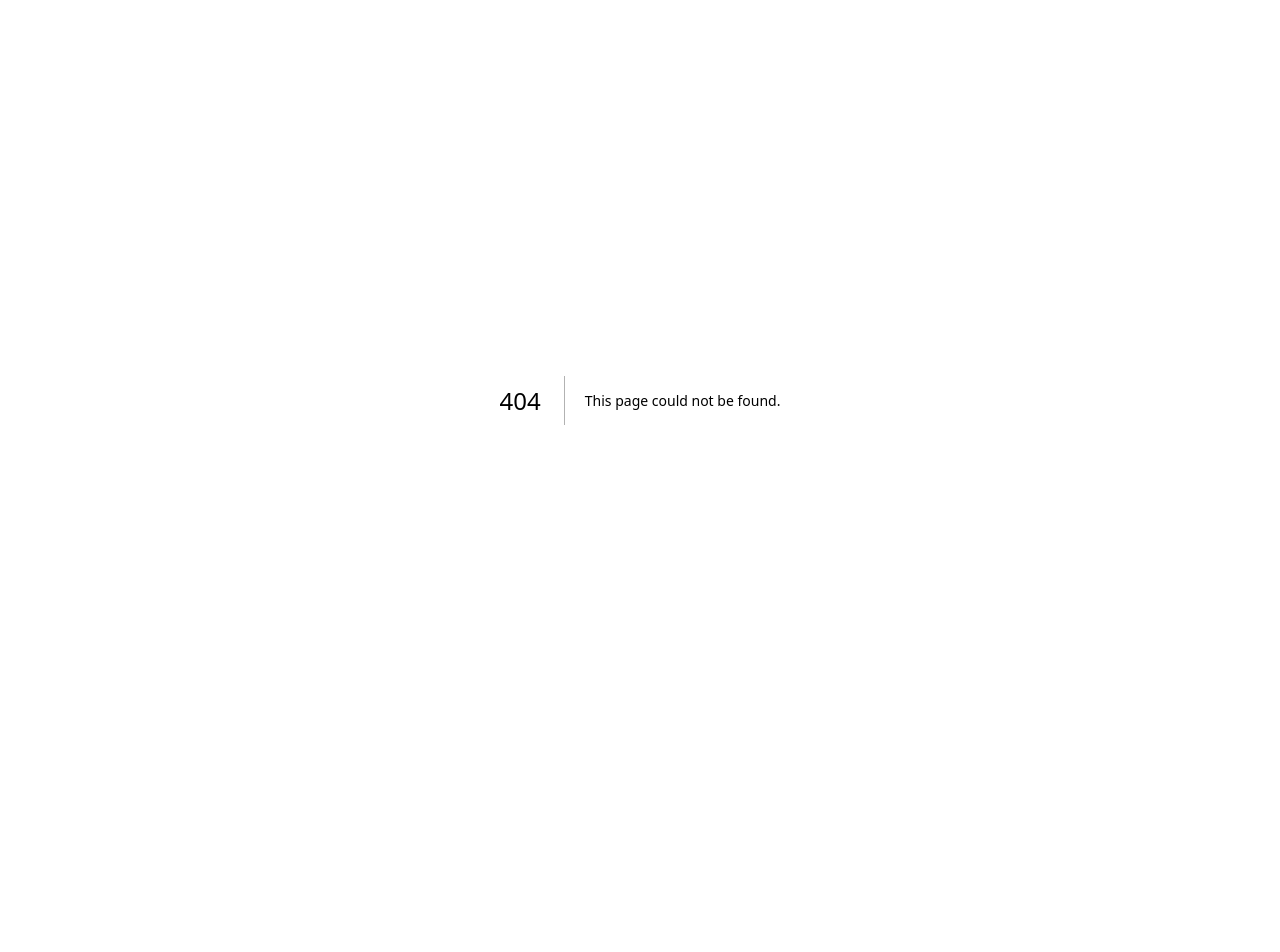
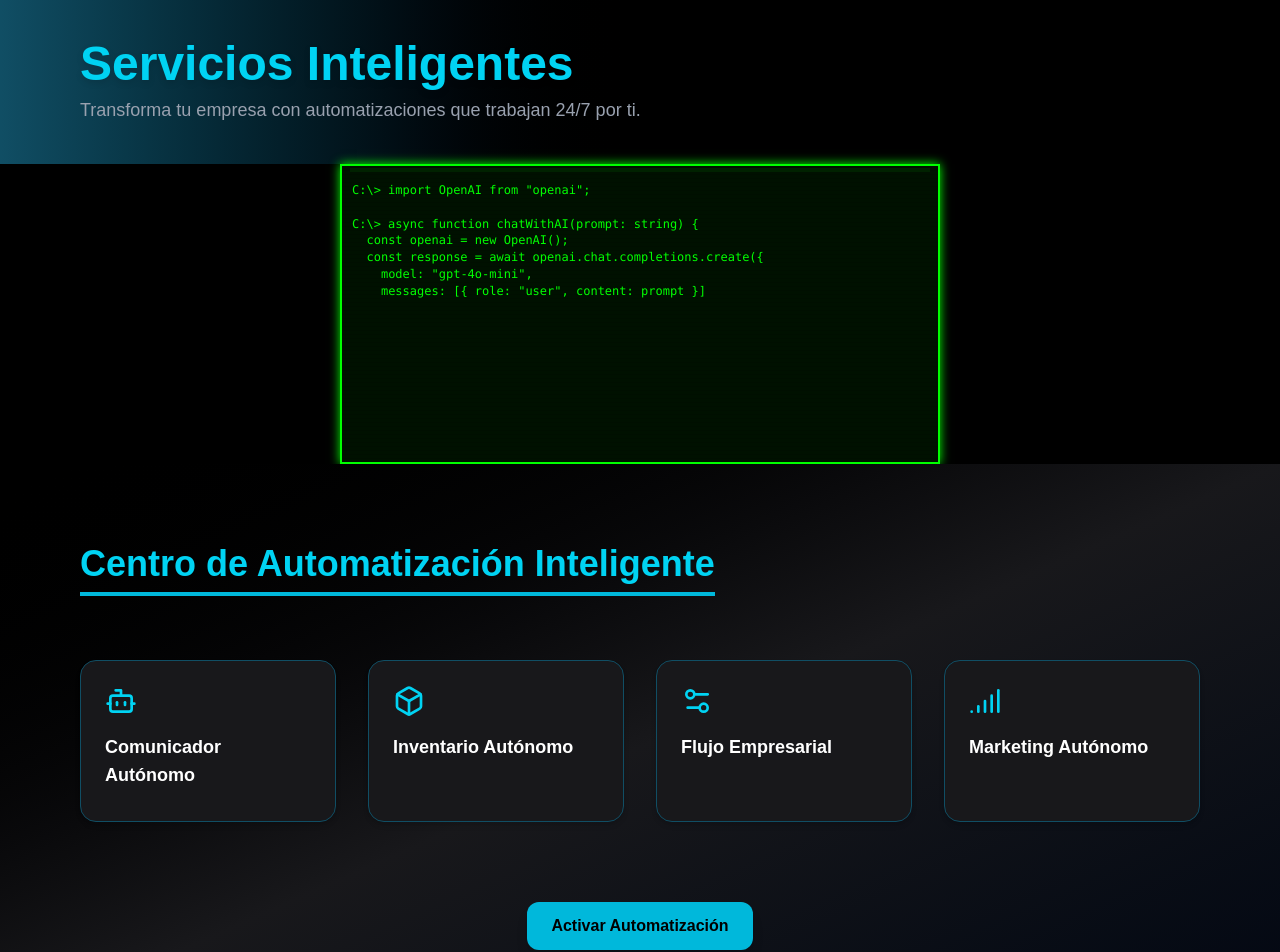
Before and after one commit to dancaicedob/intelliqbot, a Next.js app: page /servicios in a window 1280 px wide. Before the commit this address had no page. Shown: the top 952 px of the page. Before the commit the page ends 800 px from the top, so only its background shows below. Built offline with nearby package versions, Linux system fonts and the light colour scheme.

Commit message:
componente codigo

```diff
--- a/package.json
+++ b/package.json
@@ -11,6 +11,7 @@
   "dependencies": {
     "clsx": "^2.1.1",
     "framer-motion": "^12.4.10",
+    "lucide-react": "^0.503.0",
     "next": "15.2.1",
     "react": "^19.0.0",
     "react-dom": "^19.0.0",
--- /dev/null
+++ b/src/app/components/ServicesShowCases.tsx
@@ -0,0 +1,82 @@
+import { useState } from 'react';
+import { motion } from 'framer-motion';
+import { RocketIcon, BotIcon, BoxIcon, Settings2Icon, SignalIcon } from 'lucide-react';
+
+interface ServiceModule {
+  id: string;
+  title: string;
+  description: string;
+  icon: React.ReactNode;
+}
+
+const services: ServiceModule[] = [
+  {
+    id: 'chatbots',
+    title: 'Comunicador Autónomo',
+    description: 'Chatbots para WhatsApp, web y más con IA.',
+    icon: <BotIcon className="w-8 h-8 text-cyan-400" />,
+  },
+  {
+    id: 'inventario',
+    title: 'Inventario Autónomo',
+    description: 'Control inteligente de stock y productos.',
+    icon: <BoxIcon className="w-8 h-8 text-cyan-400" />,
+  },
+  {
+    id: 'automatizacion',
+    title: 'Flujo Empresarial',
+    description: 'Automatiza procesos internos y tareas.',
+    icon: <Settings2Icon className="w-8 h-8 text-cyan-400" />,
+  },
+  {
+    id: 'marketing',
+    title: 'Marketing Autónomo',
+    description: 'Funnels y campañas automáticas con IA.',
+    icon: <SignalIcon className="w-8 h-8 text-cyan-400" />,
+  },
+];
+
+export default function ServicesShowcase() {
+  const [hovered, setHovered] = useState<string | null>(null);
+
+  return (
+    <section className="relative z-10 py-20 px-6 md:px-20 bg-gradient-to-br from-black via-zinc-900 to-gray-950">
+      <h2 className="text-3xl md:text-4xl font-bold text-cyan-400 mb-16 text-left border-b-4 border-cyan-500 inline-block pb-2">
+        Centro de Automatización Inteligente
+      </h2>
+
+      <div className="grid grid-cols-1 sm:grid-cols-2 md:grid-cols-2 lg:grid-cols-4 gap-8">
+        {services.map((service) => (
+          <motion.div
+            key={service.id}
+            onMouseEnter={() => setHovered(service.id)}
+            onMouseLeave={() => setHovered(null)}
+            initial={{ opacity: 0, y: 40 }}
+            whileInView={{ opacity: 1, y: 0 }}
+            viewport={{ once: true }}
+            transition={{ duration: 0.5, delay: 0.1 }}
+            className={`relative rounded-2xl p-6 bg-zinc-900 hover:bg-zinc-800 transition-colors duration-300 border border-cyan-900 shadow-md hover:shadow-cyan-500/20 group`}
+          >
+            <div className="mb-4">{service.icon}</div>
+            <h3 className="text-white text-lg font-semibold mb-2 group-hover:text-cyan-400 transition-colors">
+              {service.title}
+            </h3>
+            <p className="text-gray-400 text-sm">
+              {hovered === service.id ? service.description : ''}
+            </p>
+          </motion.div>
+        ))}
+      </div>
+
+      <div className="text-center mt-20">
+        <motion.button
+          whileHover={{ scale: 1.1 }}
+          whileTap={{ scale: 0.95 }}
+          className="px-6 py-3 text-sm md:text-base font-semibold bg-cyan-500 text-black rounded-xl shadow-lg hover:bg-cyan-400 transition-colors"
+        >
+          Activar Automatización
+        </motion.button>
+      </div>
+    </section>
+  );
+}
--- a/src/app/components/home/RobotBox.tsx
+++ b/src/app/components/home/RobotBox.tsx
@@ -11,63 +11,74 @@ interface RobotBoxProps {
 }
 
 export default function RobotBox({ id, title, subtitle, icon }: RobotBoxProps) {
-  const [isVisible, setIsVisible] = useState(false);
-  const boxRef = useRef<HTMLDivElement>(null);
+  const [visible, setVisible] = useState(false);
+  const ref = useRef<HTMLDivElement>(null);
 
   useEffect(() => {
-    const observer = new IntersectionObserver(
-      ([entry]) => {
-        if (entry.isIntersecting) {
-          setIsVisible(true);
-        }
-      },
+    const obs = new IntersectionObserver(
+      ([e]) => setVisible(e.isIntersecting),
       { threshold: 0.5 }
     );
-
-    const currentRef = boxRef.current;
-    if (currentRef) observer.observe(currentRef);
-
-    return () => {
-      if (currentRef) observer.unobserve(currentRef);
-    };
+    if (ref.current) obs.observe(ref.current);
+    return () => obs.disconnect();
   }, []);
 
   return (
+    <section
+      id={id}
+      ref={ref}
+      className="
+        snap-start min-h-screen flex items-center justify-center
+        p-6 md:p-12
+        bg-gradient-to-br from-gray-900 to-zinc-800
+        md:flex-row flex-col
+        transition-all duration-700
+        overflow-hidden
+      "
+    >
+      <div className="max-w-4xl w-full flex flex-col md:flex-row items-center gap-8">
         <div
-      id={id}
-      ref={boxRef}
-      className="min-h-screen flex items-center justify-center p-8 snap-start scroll-mt-16"
+          className={`
+            flex-shrink-0 p-6 rounded-xl
+            border-2 border-cyan-500
+            bg-black/30 backdrop-blur-sm
+            ${visible ? 'scale-100 opacity-100' : 'scale-90 opacity-40'}
+            transition-transform duration-700
+          `}
         >
-      <div className="flex flex-col items-start text-left">
-        {/* Icono */}
-        <div
-          className={`transition-all duration-1000 ease-in-out ${
-            isVisible ? 'opacity-100 translate-y-0' : 'opacity-0 translate-y-8'
-          }`}
-        >
-          {icon}
+          <div className="text-cyan-400 drop-shadow-lg">{icon}</div>
         </div>
 
-        {/* Título con enlace */}
-        <Link href={id} scroll={true}>
+        <div className="flex-1 text-center md:text-left space-y-3">
+          <Link href={id} scroll>
           <h2
-            className={`cursor-pointer text-2xl font-semibold text-white mt-4 border-b-2 border-cyan-400 pb-1 drop-shadow transition-all duration-1000 ease-in-out delay-300 ${
-              isVisible ? 'opacity-100 translate-y-0' : 'opacity-0 translate-y-4'
-            }`}
+                className={`
+                  text-left                      // Alinea el texto a la izquierda
+                  text-2xl md:text-4xl          // Tamaño más controlado
+                  font-bold
+                  text-white
+                  drop-shadow-[0_0_10px_rgba(0,255,255,0.6)]
+                  border-b-4 border-cyan-500
+                  inline-block
+                  transition-all duration-700
+                  ${visible ? 'opacity-100 translate-y-0' : 'opacity-0 -translate-y-4'} delay-200
+                  mb-6                         // Espacio hacia abajo (puedes usar mb-8 o mb-10 si quieres más)
+                `}
               >
               {title}
             </h2>
           </Link>
-
-        {/* Subtítulo */}
           <p
-          className={`text-sm text-gray-400 font-light mt-2 max-w-xs transition-all duration-1000 ease-in-out delay-500 ${
-            isVisible ? 'opacity-100 translate-y-0' : 'opacity-0 translate-y-4'
-          }`}
+            className={`
+              text-gray-300 text-sm md:text-base
+              ${visible ? 'opacity-100 translate-y-0' : 'opacity-0 translate-y-4'}
+              transition-all duration-700 delay-400
+            `}
           >
             {subtitle}
           </p>
         </div>
       </div>
+    </section>
   );
 }
--- /dev/null
+++ b/src/app/components/home/iconos/EditingCode.tsx
@@ -0,0 +1,121 @@
+import React, { useState, useEffect } from 'react';
+import { motion } from 'framer-motion';
+
+const codeLines: string[] = [
+  'C:\\> import OpenAI from "openai";  ',
+  '',
+  'C:\\> async function chatWithAI(prompt: string) {',
+  '  const openai = new OpenAI();',
+  '  const response = await openai.chat.completions.create({',
+  '    model: "gpt-4o-mini",',
+  '    messages: [{ role: "user", content: prompt }],',
+  '  });',
+  '  return response.choices[0].message.content;',
+  '}',
+  '',
+  'C:\\> chatWithAI("Hola").then(console.log);',
+];
+
+const TYPING_INTERVAL = 20; // ms por caracter (muy rápido)
+const LINE_PAUSE = 100;    // ms entre líneas
+
+export default function EditingCode() {
+  const [displayText, setDisplayText] = useState<string>('');
+
+  useEffect(() => {
+    let lineIndex = 0;
+    let charIndex = 0;
+    let timeout: ReturnType<typeof setTimeout>;
+
+    function type() {
+      if (lineIndex >= codeLines.length) return;
+      const line = codeLines[lineIndex];
+      if (charIndex <= line.length) {
+        const prev = codeLines.slice(0, lineIndex).join('\n');
+        const curr = line.slice(0, charIndex);
+        setDisplayText(prev + (prev ? '\n' : '') + curr);
+        charIndex++;
+        timeout = setTimeout(type, TYPING_INTERVAL);
+      } else {
+        lineIndex++;
+        charIndex = 0;
+        timeout = setTimeout(type, LINE_PAUSE);
+      }
+    }
+
+    type();
+    return () => clearTimeout(timeout);
+  }, []);
+
+  return (
+    <>
+    <motion.div className="retro-console"
+      initial={{ opacity: 0 }}
+      animate={{ opacity: 1 }}
+      transition={{ duration: 0.8 }}
+    >
+      <pre className="code-window">
+        {displayText}
+        <span className="cursor" />
+      </pre>
+    </motion.div>
+    <style>{`
+      .retro-console {
+        font-family: "Press Start 2P", monospace;
+        color: #00ff00;
+        background: #001100;
+        background-image: linear-gradient(rgba(0,0,0,0.1) 1px, transparent 1px);
+        background-size: 100% 4px;
+        border: 2px solid #00ff00;
+        width: 100%;
+        max-width: 600px;
+        aspect-ratio: 2 / 1;
+        margin: 0 auto;
+        padding: 10px;
+        box-sizing: border-box;
+        overflow: hidden;
+        box-shadow: 0 0 10px #00ff00;
+        position: relative;
+      }
+      .retro-console::before {
+        content: '';
+        position: absolute;
+        top: 2px;
+        left: 8px;
+        width: calc(100% - 16px);
+        height: 4px;
+        background: #002200;
+      }
+      .code-window {
+        margin: 0;
+        font-size: 12px;
+        line-height: 1.4;
+        white-space: pre-wrap;
+        height: 100%;
+        overflow: hidden;
+        position: relative;
+        padding-top: 6px;
+      }
+      .cursor {
+        display: inline-block;
+        width: 8px;
+        background-color: #00ff00;
+        animation: blink 0.6s steps(1) infinite;
+        vertical-align: bottom;
+      }
+      @keyframes blink { 50% { background-color: transparent; } }
+      @media (max-width: 400px) {
+        .retro-console {
+          max-width: 100%;
+          aspect-ratio: unset;
+          height: 200px;
+          padding: 6px;
+        }
+        .code-window {
+          font-size: 10px;
+        }
+      }
+    `}</style>
+    </>
+  );
+}
--- a/src/app/globals.css
+++ b/src/app/globals.css
@@ -63,6 +63,19 @@ body {
 
 
 
+
+
+@layer utilities {
+  .animate-pulse-slow {
+    animation: pulse 6s ease-in-out infinite;
+  }
+  @keyframes pulse {
+    0%,100% { opacity: 0.2; transform: scale(1); }
+    50% { opacity: 0.6; transform: scale(1.2); }
+  }
+}
+
+
 @tailwind base;
 @tailwind components;
 @tailwind utilities;
--- /dev/null
+++ b/src/app/servicios/page.tsx
@@ -0,0 +1,46 @@
+'use client';
+
+import dynamic from 'next/dynamic';
+import Head from 'next/head';
+import { motion } from 'framer-motion';
+import Navbar from '@/app/components/home/Navbar';
+import EditingCode from "@/app/components/home/iconos/EditingCode";
+
+
+// Carga dinámica del showcase para mejor rendimiento
+const ServicesShowcase = dynamic(() => import('@/app/components/ServicesShowCases'), { ssr: false });
+
+export default function ServicesPage() {
+  return (
+
+    <main className="bg-black text-white min-h-screen">
+      <Navbar/>
+      <Head>
+        <title>Servicios Automatizados con IA | Intelliqbot</title>
+        <meta name="description" content="Explora nuestros servicios de automatización con inteligencia artificial: chatbots, inventarios inteligentes, automatización empresarial y marketing autónomo." />
+      </Head>
+
+      <motion.header
+        initial={{ opacity: 0, y: -20 }}
+        animate={{ opacity: 1, y: 0 }}
+        transition={{ duration: 0.8 }}
+        className="px-6 md:px-20 py-10 bg-gradient-to-r from-cyan-900 via-black to-black shadow-md"
+      >
+        <h1 className="text-4xl md:text-5xl font-bold text-cyan-400 drop-shadow-md">
+          Servicios Inteligentes
+        </h1>
+        <p className="text-gray-400 mt-2 text-base md:text-lg max-w-2xl">
+          Transforma tu empresa con automatizaciones que trabajan 24/7 por ti.
+        </p>
+
+
+      </motion.header>
+      <EditingCode />
+      <ServicesShowcase />
+
+      <footer className="mt-20 text-center text-gray-500 py-10 text-sm">
+        © {new Date().getFullYear()} Intelliqbot. Todos los derechos reservados.
+      </footer>
+    </main>
+  );
+}
```
Also changed, not shown: 1 other file (tests, documents, lock files or other folders). Lines whose indentation alone changed are shown as unchanged.
